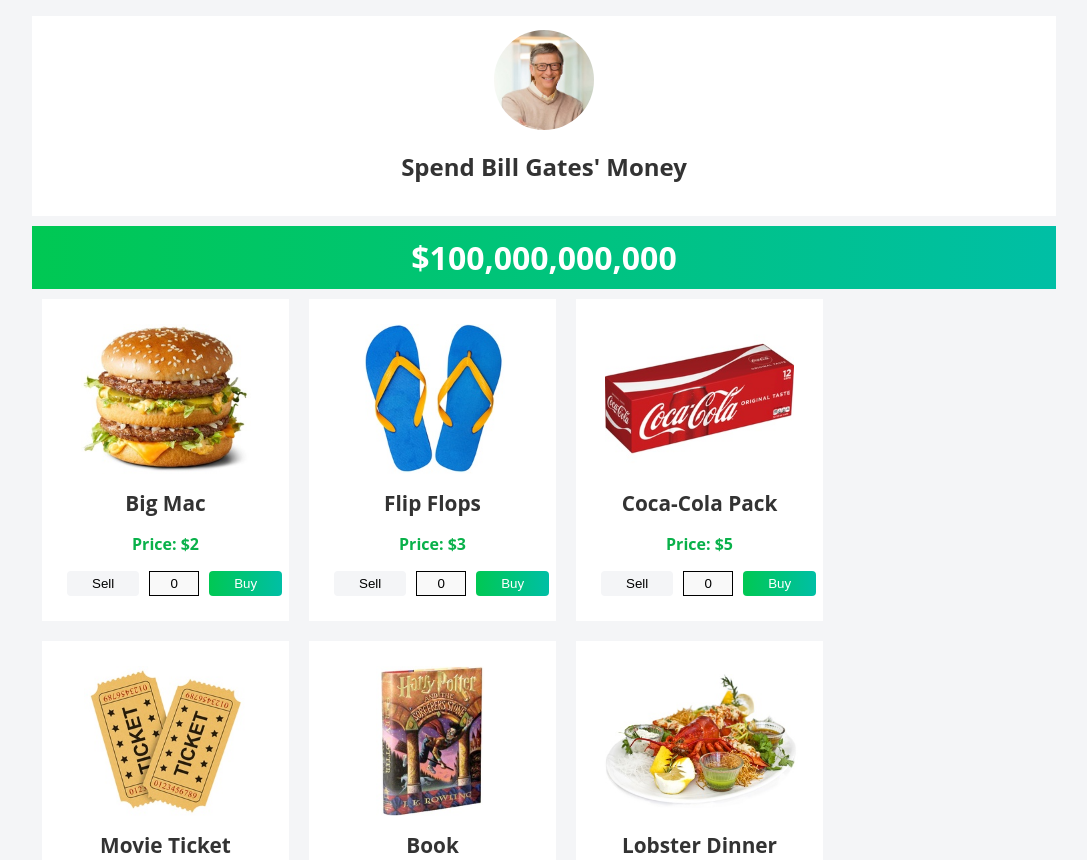
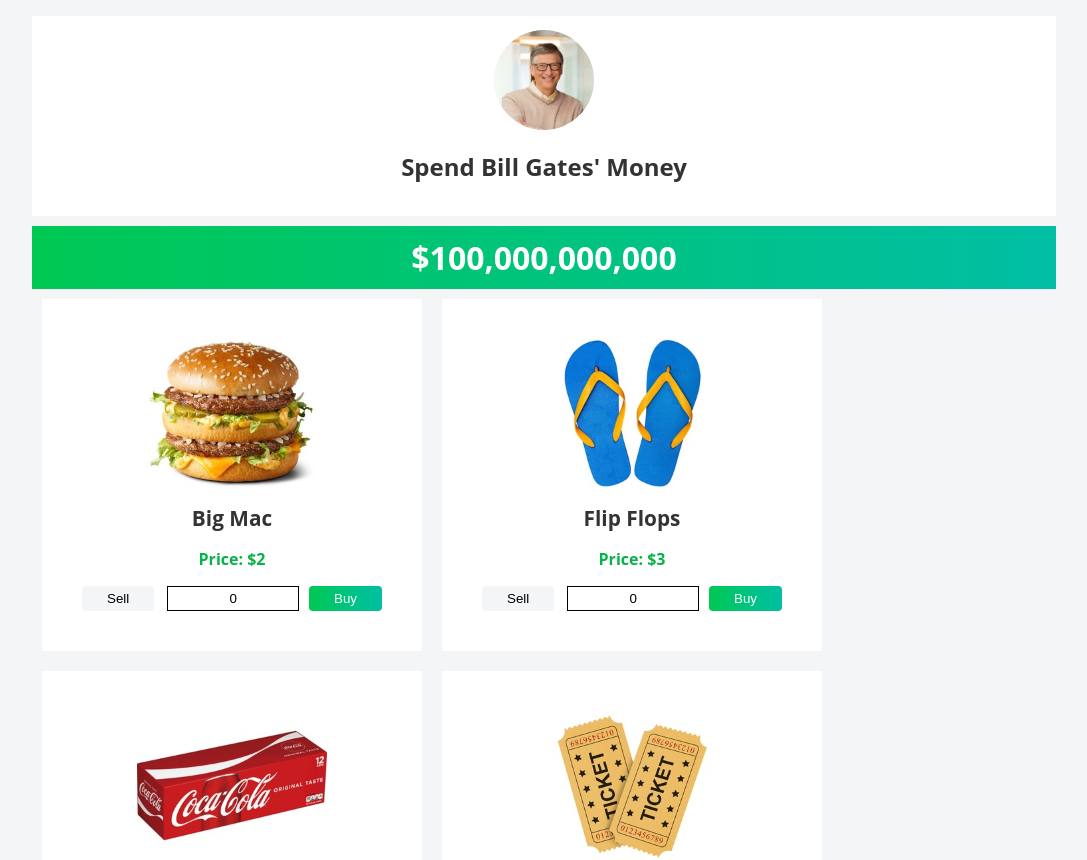
Before and after one commit to ebrucihan/Bill-Gates-Website, a React (Vite) app in the folder bill-gates/: page / in a window 1280 px wide. Shown: the top 860 px of the page, without its empty margins (96-1183 px from the left). Built offline with nearby package versions, Linux system fonts and the light colour scheme.

Commit message:
addition

```diff
--- a/bill-gates/src/css/productlist.css
+++ b/bill-gates/src/css/productlist.css
@@ -7,8 +7,8 @@
   margin: 10px;
   border: 1px;
   background-color: #ffffff;
-  padding: 25px;
-  width: 197px;
+  padding: 40px 40px;
+  width: 300px;
 }
 
 .product-name {
@@ -38,6 +38,7 @@
   border: none;
   cursor: pointer;
   transition: background-color 0.3s;
+  margin-left: auto;
 }
 .sell-button {
   background: #f4f5f7;
@@ -54,12 +55,13 @@
 }
 
 .sell-count-input {
-  width: 40px; /* Genişliği ayarlayın */
+  width: 90%; /* Genişliği ayarlayın */
   padding: 4px;
   text-align: center; /* Ortalanmış metin */
   border: 1px solid #000000; /* Kenarlık */
   margin: 0 10px; /* Butonlar arasında boşluk */
   animation: blink 1s infinite; /* Yanıp sönme animasyonu */
+  margin-left: 13px;
 }
 
 @keyframes blink {
```
